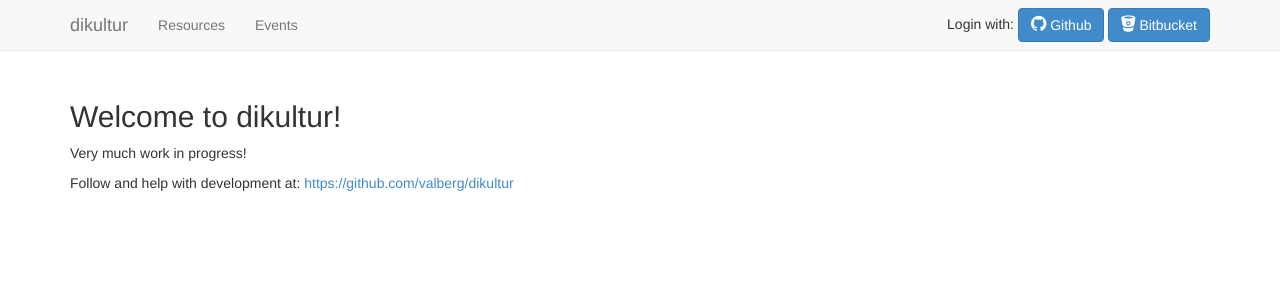
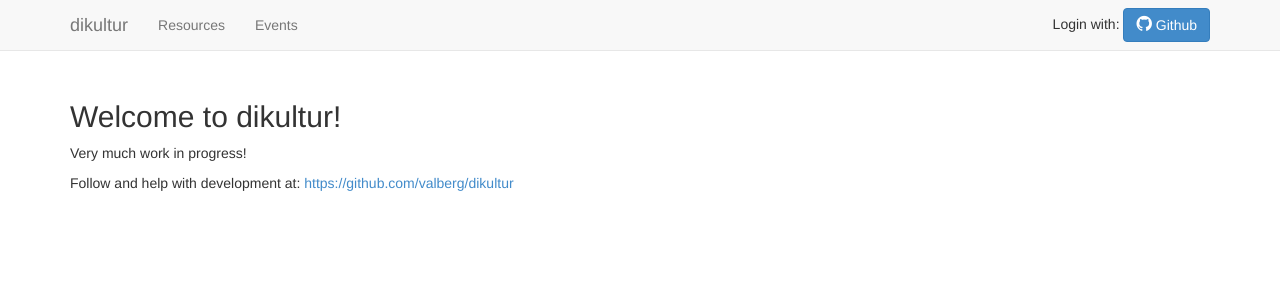
Before and after one commit to datalogisk-fagraad/dikultur, a Django app: page / in a window 1280 px wide. Shown: the top 300 px of the page. Run offline with Django 3.2, Linux system fonts and the light colour scheme; some libraries are stand-ins or nearby versions.

Commit message:
Removing bitbucket - might add it later.

```diff
--- a/dikultur/settings/base.py
+++ b/dikultur/settings/base.py
@@ -28,7 +28,6 @@ INSTALLED_APPS = (
     'allauth',
     'allauth.account',
     'allauth.socialaccount',
-    'allauth.socialaccount.providers.bitbucket',
     'allauth.socialaccount.providers.github',
 
     'crispy_forms',
--- a/dikultur/templates/base.html
+++ b/dikultur/templates/base.html
@@ -32,9 +32,6 @@
         <a class="btn btn-primary" href="{% provider_login_url 'github'%}">
           <i class="fa fa-github" style="font-size: 18px"></i> Github
         </a>
-        <a class="btn btn-primary" href="{% provider_login_url 'bitbucket'%}">
-          <i class="fa fa-bitbucket" style="font-size: 18px"></i> Bitbucket
-        </a>
       </div>
     </div>
     <!--/.nav-collapse -->
```
